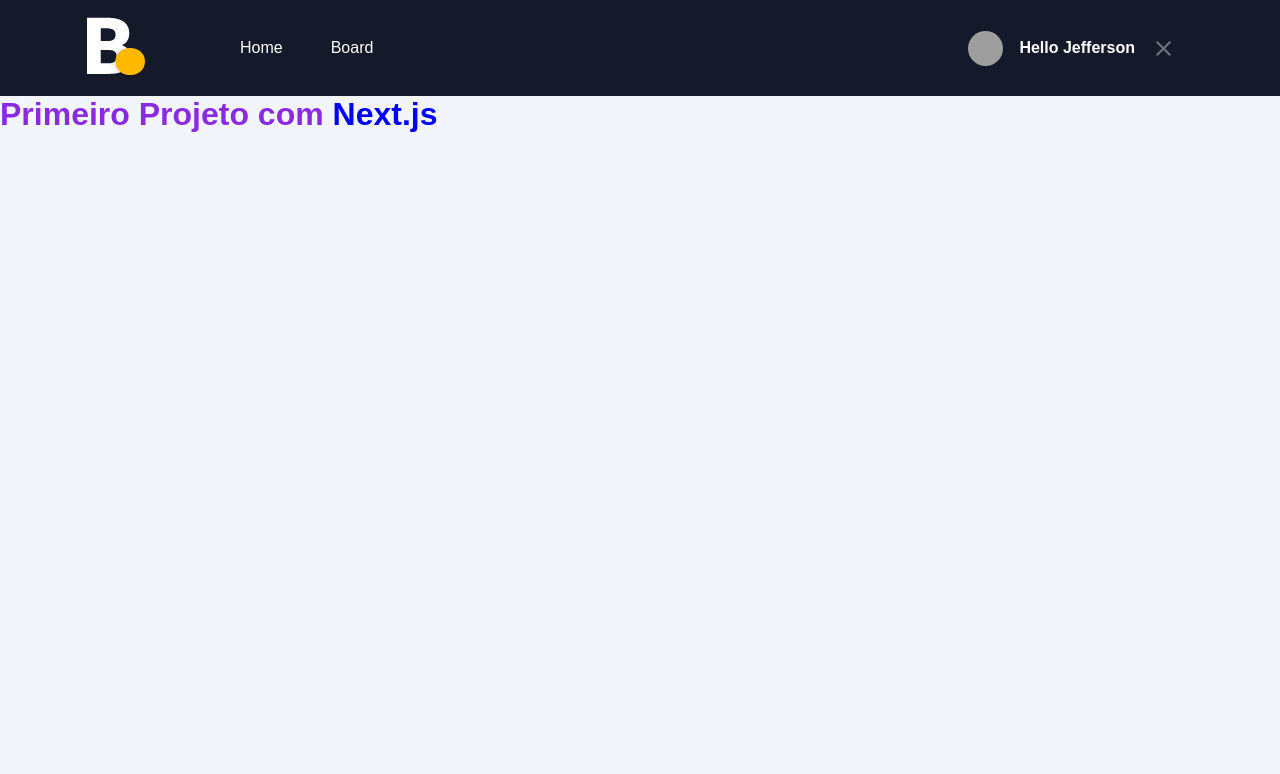
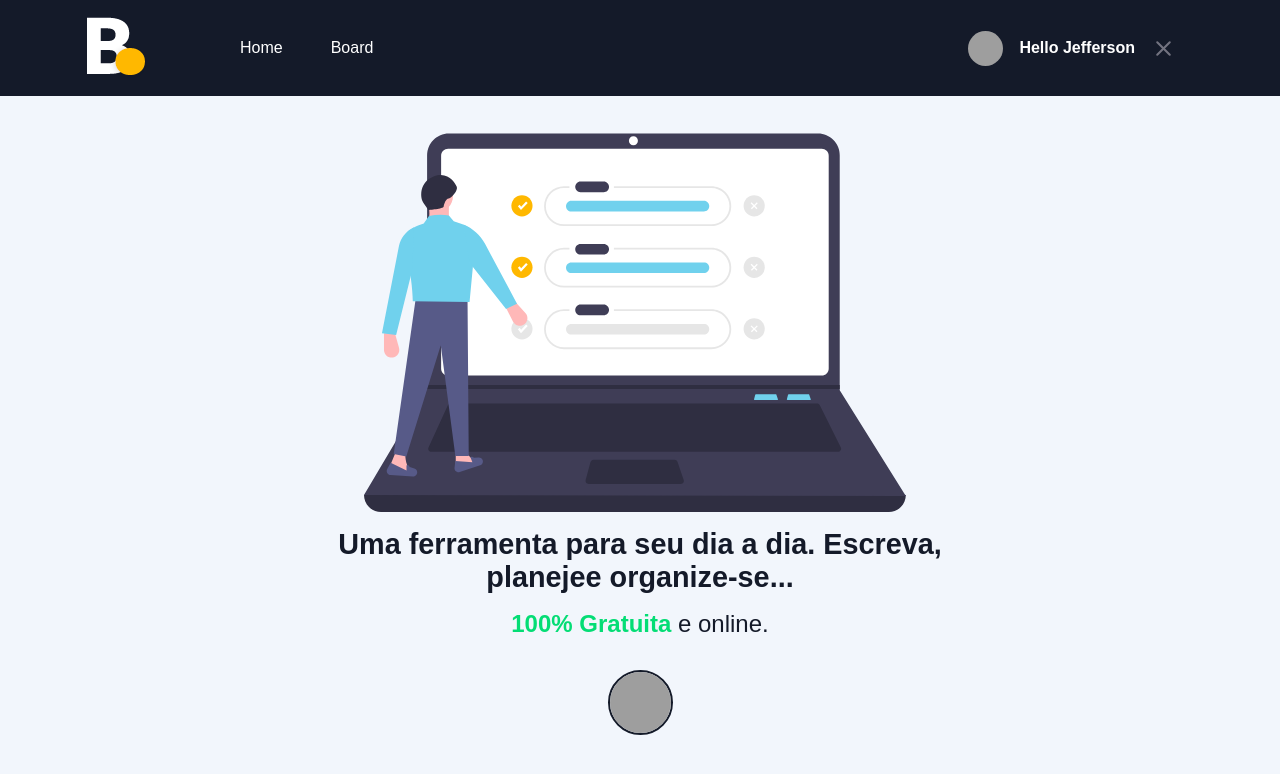
Before and after one commit to jefferson206/tasks-board, a Next.js app: page / in a window 1280 px wide. Shown: the top 774 px of the page. Built offline with nearby package versions, Linux system fonts and the light colour scheme; grey boxes are pictures that could not be loaded.

Commit message:
home: home page implementation and Donaters component

```diff
--- /dev/null
+++ b/src/components/Donaters/index.tsx
@@ -0,0 +1,10 @@
+import styles from "./style.module.scss";
+
+export function Donaters() {
+
+    return (
+        <div className={styles.donaters}>
+          <img src="https://sujeitoprogramador.com/steve.png" alt="Usuario 1"/>
+        </div>
+    )
+}
--- /dev/null
+++ b/src/components/Donaters/style.module.scss
@@ -0,0 +1,21 @@
+.donaters {
+    display: flex;
+    justify-content: center;
+    flex-wrap: wrap;
+    margin-bottom: 1.5rem;
+
+    img {
+      width: 65px;
+      height: 65px;
+      border-radius: 50%;
+      border: 2px solid #141a29;
+      transition: all 0.2s;
+      + img {
+        margin-left: 10px;
+      }
+    }
+
+    img:hover {
+      transform: scale(1.2);
+    }
+}
--- a/src/pages/index.tsx
+++ b/src/pages/index.tsx
@@ -1,5 +1,6 @@
 import Head from 'next/head';
 import styles from '../styles/Home.module.scss';
+import { Donaters } from '@/components/Donaters';
 
 export default function Home() {
   return (
@@ -7,9 +8,18 @@
       <Head>
         <title>Board de tarefas - Organizando suas tarefas.</title>
       </Head>
-      <div>
-        <h1 className={styles.title}>Primeiro Projeto com <span>Next.js</span></h1>
-      </div>
+
+      <main className={styles.contentContainer}>
+        <img src='/images/board-user.svg' alt='Ferramenta board' />
+        <section className={styles.callToAction}>
+          <h1>Uma ferramenta para seu dia a dia. Escreva, planejee organize-se...</h1>
+          <p>
+            <span>100% Gratuita</span> e online.
+          </p>
+        </section>
+
+        <Donaters />
+      </main>
     </>
   );
 }
--- a/src/styles/Home.module.scss
+++ b/src/styles/Home.module.scss
@@ -1,7 +1,35 @@
-.title{
-  color: blueviolet;
+.contentContainer {
+  max-width: 1120px;
+  margin: 0 auto;
+  padding: 0 2rem;
+  display: flex;
+  align-items: center;
+  justify-content: center;
+  flex-direction: column;
 
-  span{
-    color: blue;
+  img {
+    margin-top: 2rem;
+  }
+
+  .callToAction {
+    max-width: 700px;
+    h1 {
+      font-size: 1.8rem;
+      margin-top: 1rem;
+      text-align: center;
+      color: #141a29;
+    }
+
+    p {
+      margin-top: 1rem;
+      font-size: 1.5rem;
+      text-align: center;
+      color: #141a29;
+
+      span {
+        color: #04dd75;
+        font-weight: bold;
+      }
+    }
   }
 }
```
